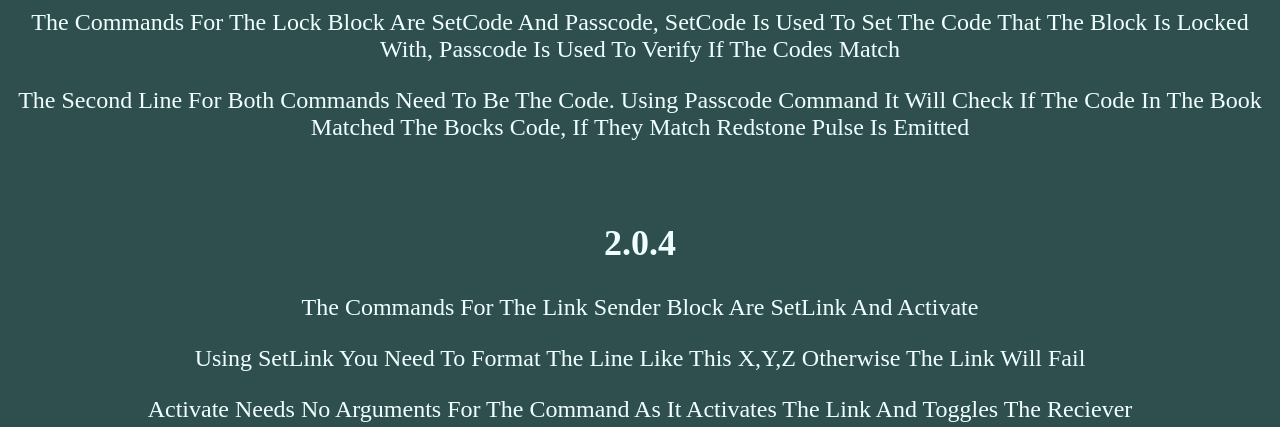
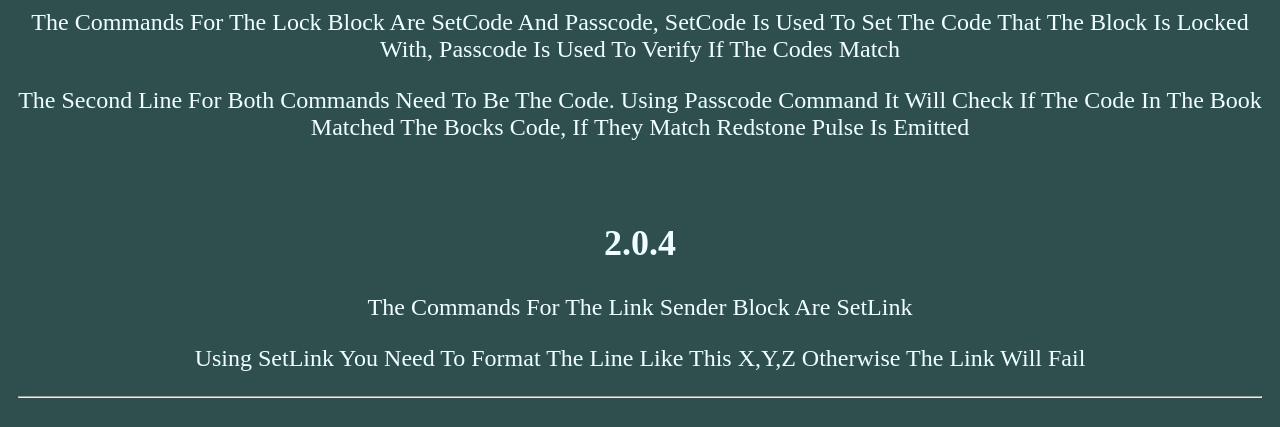
Before and after one commit to DDX5-DX12-Media/DDX5-DX12-Media.github.io, a plain HTML site: page Mods/Derm/Book.html in a window 1280 px wide. Shown: the part 497-924 px from the top of the page. Drawn offline with Linux system fonts and the light colour scheme.

Commit message:
Finalised 2.0.4

```diff
--- a/Mods/Derm/Book.html
+++ b/Mods/Derm/Book.html
@@ -33,9 +33,8 @@
         <p>The Second Line For Both Commands Need To Be The Code. Using Passcode Command It Will Check If The Code In The Book Matched The Bocks Code, If They Match Redstone Pulse Is Emitted</p>
         <br>
         <h2>2.0.4</h2>
-        <p>The Commands For The Link Sender Block Are SetLink And Activate</p>
+        <p>The Commands For The Link Sender Block Are SetLink</p>
         <p>Using SetLink You Need To Format The Line Like This X,Y,Z Otherwise The Link Will Fail</p>
-        <p>Activate Needs No Arguments For The Command As It Activates The Link And Toggles The Reciever</p>
     </body>
     <footer>
         <hr>
```
Also changed, not shown: Mods/Derm/Links.html (+1 -1 lines).
